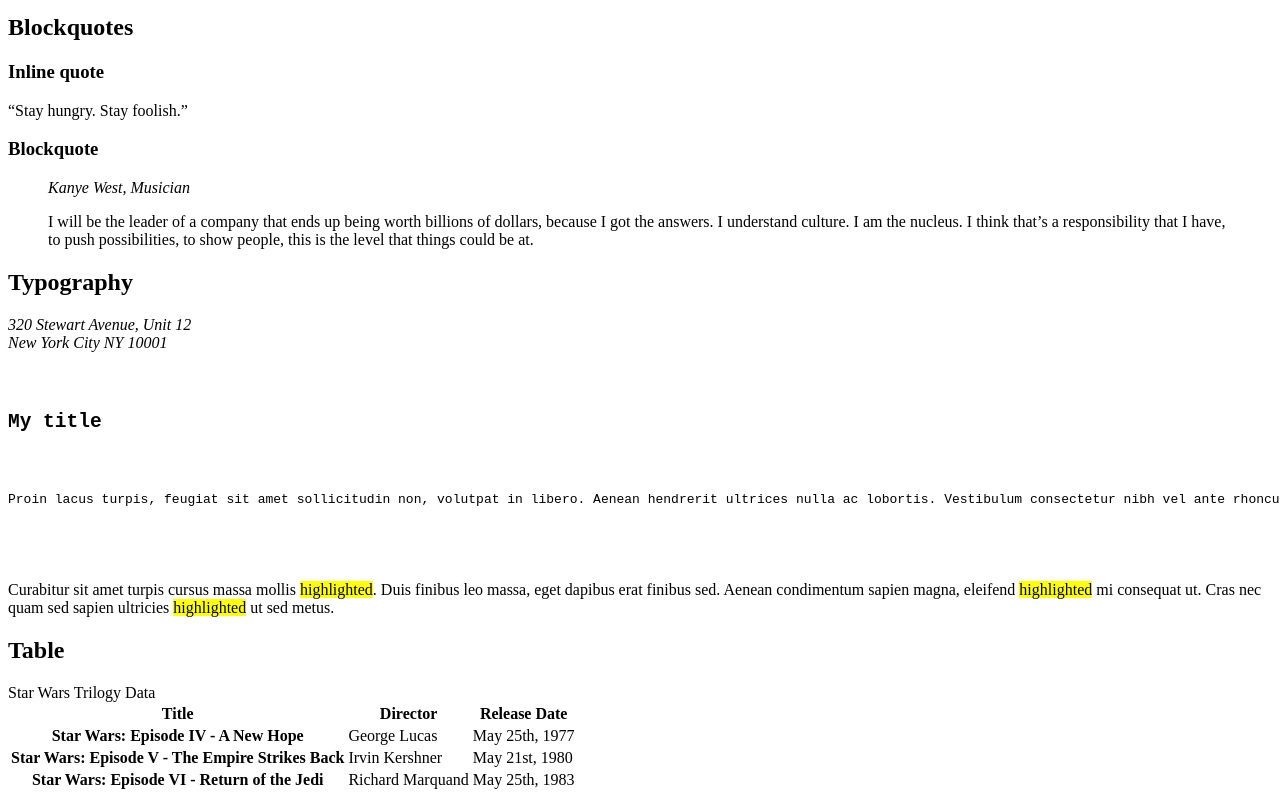
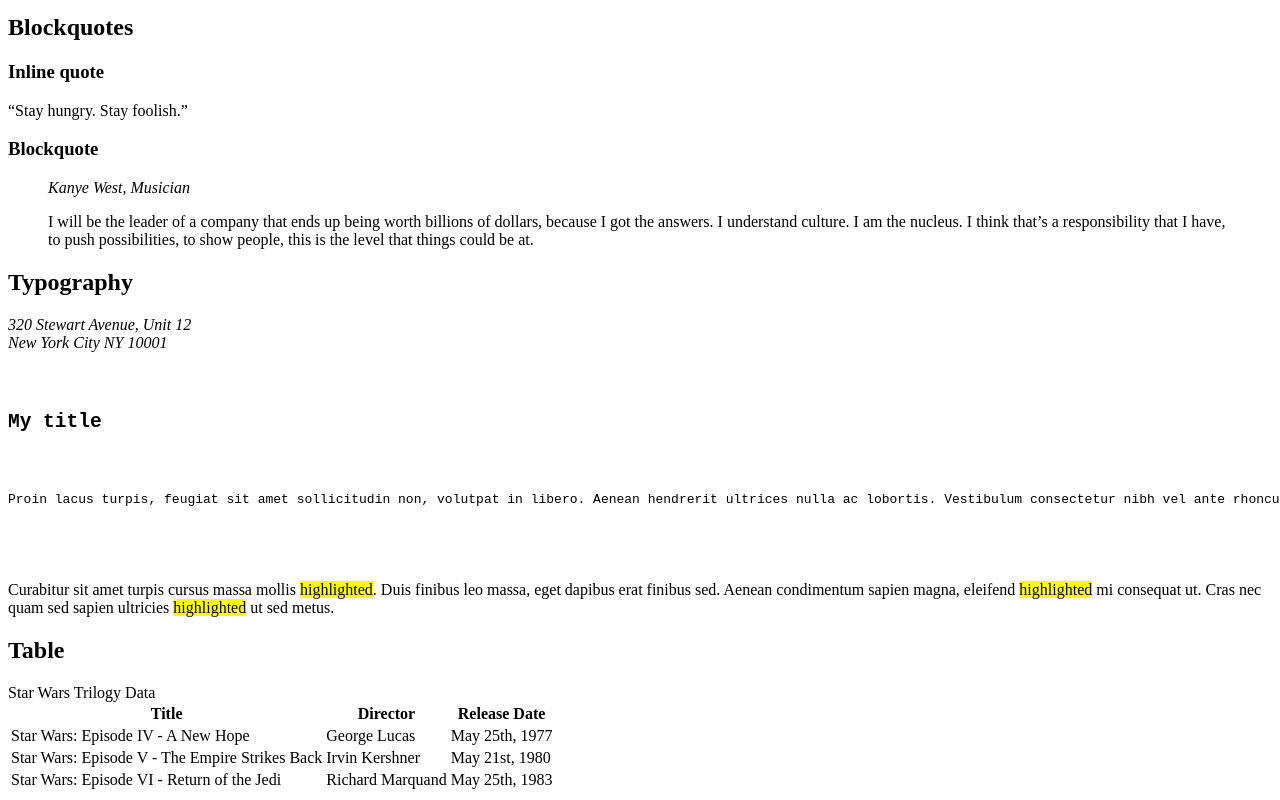
Before and after one commit to pvesp18/holbertonschool-web_front_end, a plain HTML site: page 0x00-html_advanced/33-styleguide.html in a window 1280 px wide. Shown: the part 1003-1803 px from the top of the page. Drawn offline with Linux system fonts and the light colour scheme.

Commit message:
[UPDATE]

```diff
--- a/0x00-html_advanced/33-styleguide.html
+++ b/0x00-html_advanced/33-styleguide.html
@@ -107,31 +107,29 @@
 				<header>
 					<h2>Table</h2>
 				</header>
-				<div>
 					<table>
-						<thead style="text-align: center;">Star Wars Trilogy Data</thead>
+						<thead>Star Wars Trilogy Data</thead>
 						<tr>
 							<th scope="col">Title</th>
 							<th scope="col">Director</th>
 							<th scope="col">Release Date</th>
 						</tr>
 						<tr>
-							<th scope="row">Star Wars: Episode IV - A New Hope</th>
+							<td scope="row">Star Wars: Episode IV - A New Hope</th>
 							<td scope="row">George Lucas</td>
 							<td scope="row">May 25th, 1977</td>
 						</tr>
 						<tr>
-							<th scope="row">Star Wars: Episode V - The Empire Strikes Back</th>
+							<td scope="row">Star Wars: Episode V - The Empire Strikes Back</th>
 							<td scope="row">Irvin Kershner</td>
 							<td scope="row">May 21st, 1980</td>
 						</tr>
 						<tr>
-							<th scope="row">Star Wars: Episode VI - Return of the Jedi</th>
+							<td scope="row">Star Wars: Episode VI - Return of the Jedi</th>
 							<td scope="row">Richard Marquand</td>
 							<td scope="row">May 25th, 1983</td>
 						</tr>
 					</table>
-				</div>
 			</section>
 		</main>
 		<footer></footer>
```
